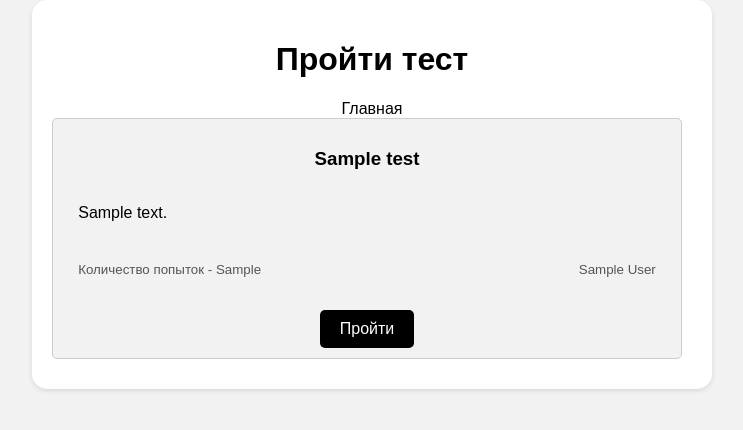
After one commit to EugeneSamsonov/MiSZI_app, a Django app: template templates/study_tests/home.html in a window 1280 px wide. The commit adds this page. Shown: the top 430 px of the page, without its empty margins (268-1011 px from the left). Run offline with Django 5.2, Linux system fonts and the light colour scheme; the template is opened without the code that fills it: most values are stand-ins (such as "Sample title", 1, 10 or a date in 2020).

Commit message:
fix create test add tests:home add tests list to user home

```diff
--- a/static/styles/style.css
+++ b/static/styles/style.css
@@ -66,6 +66,7 @@ li,
   color: red;
   font-weight: bold;
 }
+.button,
 input[type="submit"] {
   background-color: #000000;
   color: white;
@@ -74,10 +75,14 @@ input[type="submit"] {
   border-radius: 5px;
   cursor: pointer;
   transition: background-color 0.3s ease-in-out;
+  text-decoration: none;
 }
+
+.button:hover,
 input[type="submit"]:hover {
-  background-color: #e3e3e3;
-  color: #000000;
+    background-color: #e3e3e3;
+    color: #000000;
+    text-decoration: none;
 }
 a {
   color: #000000;
@@ -150,12 +155,13 @@ input[name*="-DELETE"] {
 
 .test-card {
   display: flex;
+  flex-direction: row;
   align-items: center;
   border: 1px solid #ccc;
   border-radius: 5px;
   padding: 10px;
   margin-bottom: 10px;
-  justify-content: center;
+  justify-content: space-between;
 }
 
 .test-card a {
@@ -210,3 +216,41 @@ input[name*="-DELETE"] {
   margin: auto;
   width: 34%;
 }
+
+.test-card-attempt {
+  display: flex;
+  flex-direction: column;
+  align-items: center;
+  border: 1px solid #ccc;
+  border-radius: 5px;
+  padding: 10px;
+  margin-bottom: 10px;
+  justify-content: space-between;
+  background-color: #f2f2f2;
+  width: 95%;
+  text-align: left;
+}
+
+.test-description {
+  display: flex;
+  flex-direction: column;
+  align-items: baseline;
+  justify-content: space-between;
+  background-color: #f2f2f2;
+  width: 95%;
+  text-align: left;
+}
+
+.small_inf {
+  display: flex;
+  flex-direction: row;
+  align-items: baseline;
+  padding: 10px;
+  margin-bottom: 10px;
+  justify-content: space-between;
+  background-color: #f2f2f2;
+  width: 95%;
+  text-align: left;
+  font-size: smaller;
+  color: #555;
+}
--- a/study_tests/urls.py
+++ b/study_tests/urls.py
@@ -3,7 +3,7 @@ from . import views
 
 urlpatterns = [
     path(r"", views.control_panel, name="control-panel"),
-    path(r"", views.control_panel, name="home"),
+    path(r"home", views.home, name="home"),
     path(r"", views.control_panel, name="test-update"),
     path(r"create-test", views.create_test, name="create-test"),
     path(r"delete-test/<int:test_id>", views.delete_test, name="test-delete"),
--- a/templates/study_tests/control_panel.html
+++ b/templates/study_tests/control_panel.html
@@ -14,14 +14,12 @@
             {% if tests %}
                 {% for test in tests %}
                     <div class="test-card">
-                        <a href="{% url "tests:test-update" %}">
                         <p>{{ test.title }}</p>
                         <form action="{% url "tests:test-delete" test.id %}" method="get">
                             <input type="hidden" name="user_id" value="{{ test.id }}">
                             {% csrf_token %}
                             <input type="submit" value="Удалить">
                         </form>
-                        </a>
                     </div>
                 {% endfor %}
             {% else %}
--- /dev/null
+++ b/templates/study_tests/home.html
@@ -0,0 +1,27 @@
+{% extends "base.html" %}
+{% block title %}
+    Тесты - Главная
+{% endblock title %}
+{% block content %}
+    <h1>Пройти тест</h1>
+    <a href="{% url "user:home" %}">Главная</a>
+    <div class="tests-list">
+        {% if tests %}
+            {% for test in tests %}
+                <div class="test-card-attempt">
+                    <h3>{{ test.title }}</h3>
+                    <div class="test-description">
+                        <p>{{ test.description }}</p>
+                    </div>
+                    <div class="small_inf">
+                        <p>Количество попыток - {{ test.attempt_limit }}</p>
+                        <p>{{ test.author }}</p>
+                    </div>
+                    <a class="button" href="{% url "tests:home" %}">Пройти</a>
+                </div>
+            {% endfor %}
+        {% else %}
+            <div class="test-card">Упс, но тестов пока нет</div>
+        {% endif %}
+    </div>
+{% endblock content %}
```
Also changed, not shown: study_tests/forms.py (+16 -3 lines), study_tests/models.py (+28 -2 lines), study_tests/views.py (+21 -38 lines). Lines whose indentation alone changed are shown as unchanged.
